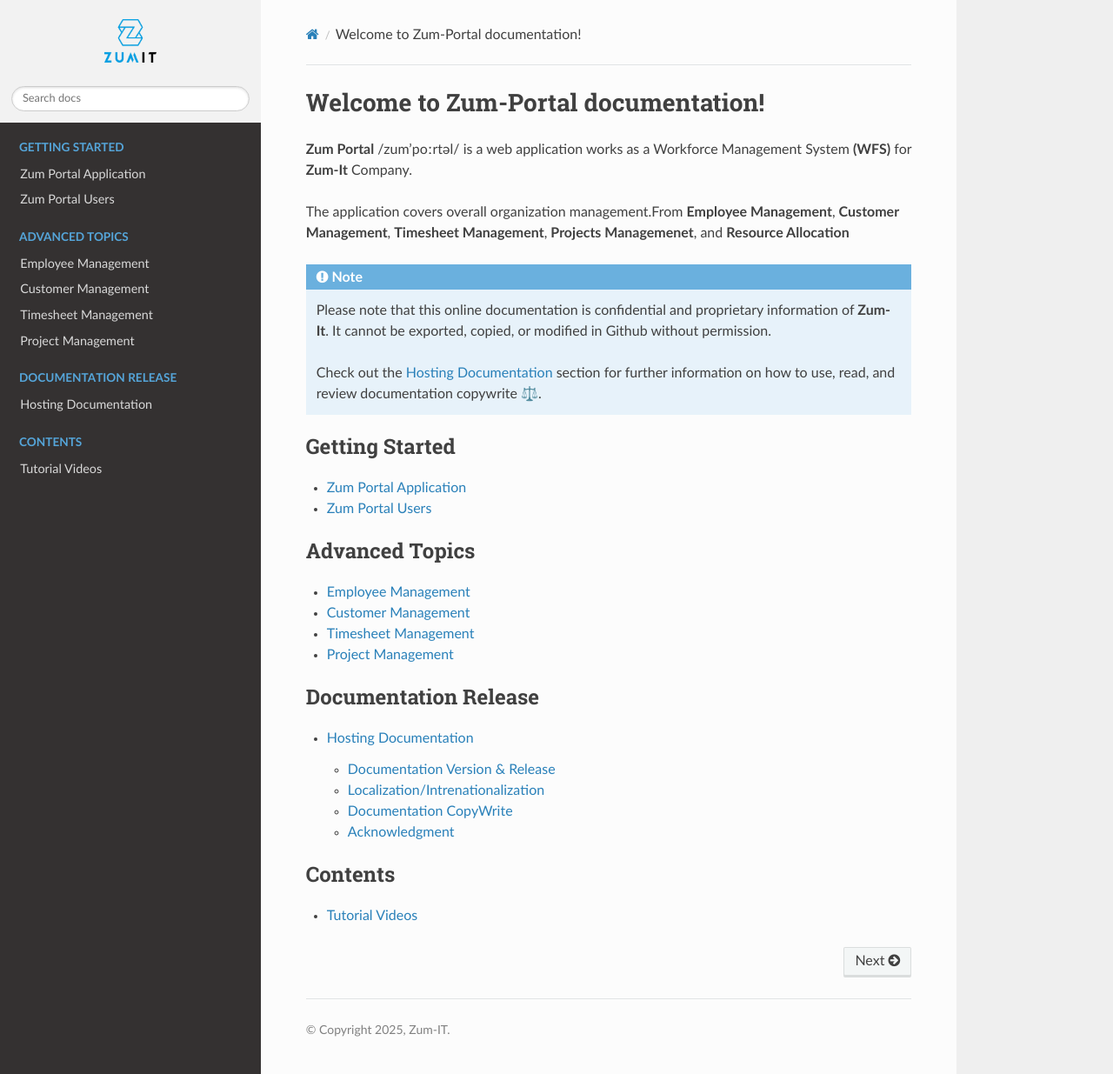
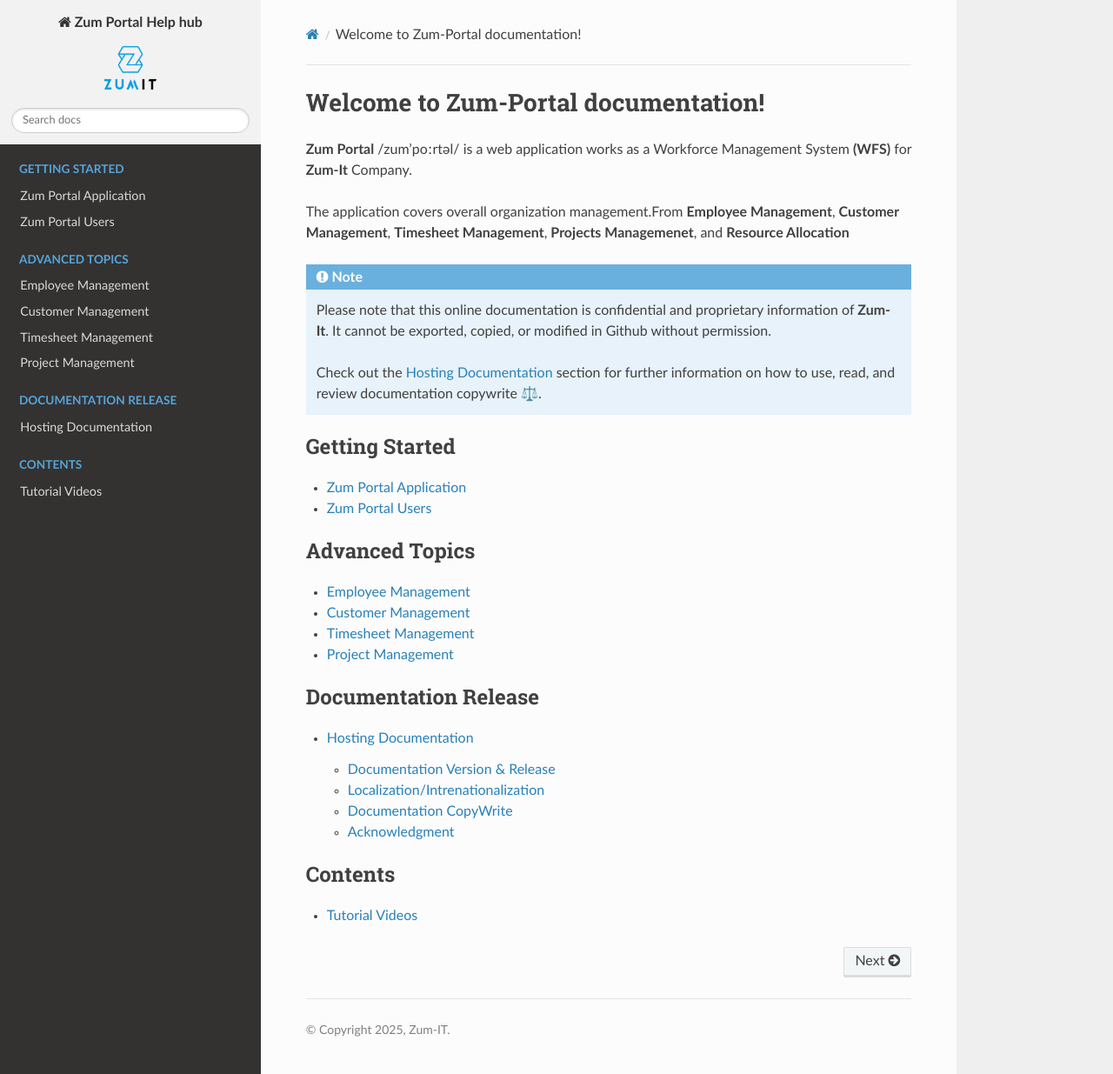
Before and after one commit to ghadiben0/Project-Zum-Portal, a Sphinx documentation site: the page built from docs/source/index.rst, in a window 1280 px wide and 1235 px high. Shown: the whole window at 87% size. Built offline with Sphinx 7.4.7 and the Read the Docs theme 3.1.0, drawn with Linux system fonts in a browser that asks for light colours.

Commit message:
Update conf.py

```diff
--- a/docs/source/conf.py
+++ b/docs/source/conf.py
@@ -71,9 +71,7 @@
 # -- company logo
 html_static_path = ["_static"]
 html_logo = "_static/my_logo.png"
-html_theme_options = {
-    "logo_only": True,  # show only the logo, not project name
-}
+s
 html_css_files = [
     "custom.css",
 ]
```
